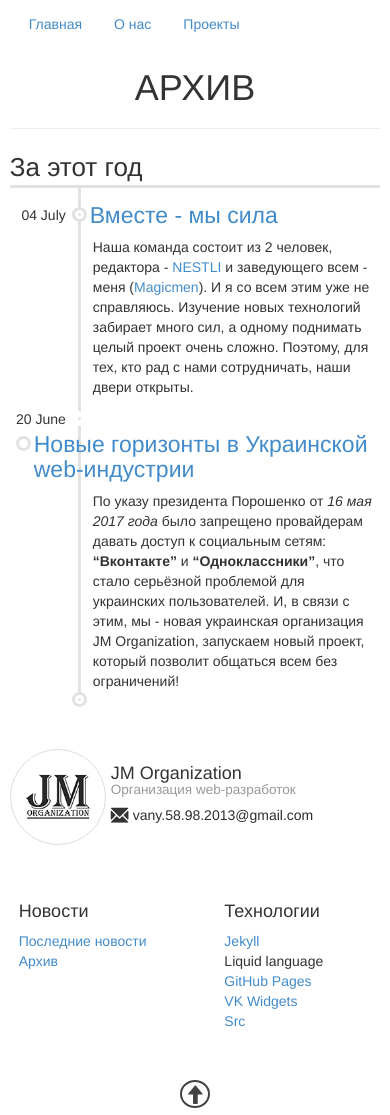
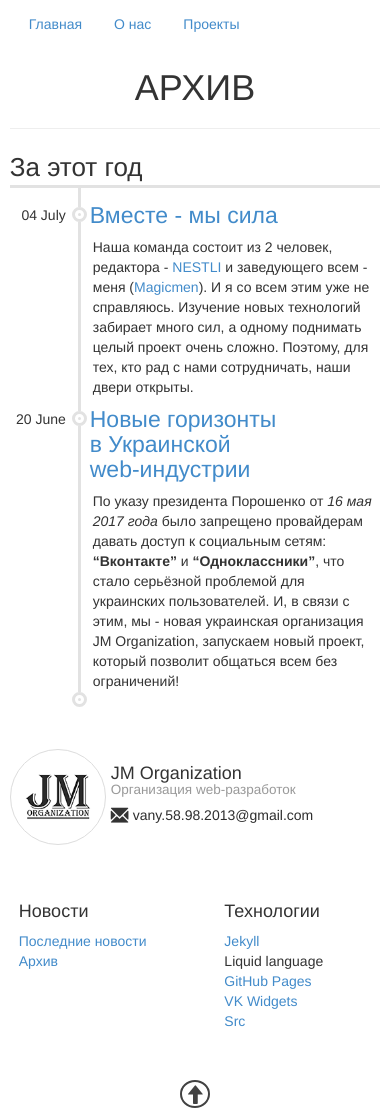
Before and after one commit to jm-organization/jm-organization.github.io, a Jekyll site: the page built from archive/index.html, in a window 390 px wide and 1115 px high. Built offline with Jekyll 4.4.1, drawn with Linux system fonts in a browser that asks for light colours.

Commit message:
Адаптирование под мобильные устройства

```diff
--- a/assets/css/main.css
+++ b/assets/css/main.css
@@ -331,6 +331,10 @@ footer {
         line-height: 25px;
         font-size: 23px;
         float: left; }
+        @media (max-width: 728px) {
+          .page-width .jm-archive .jm-a-events .jm-a-year-block .jm-archive-article > .jm-aa-title {
+            word-wrap: break-word;
+            max-width: 220px; } }
         .page-width .jm-archive .jm-a-events .jm-a-year-block .jm-archive-article > .jm-aa-title:before {
           content: "";
           position: absolute;
--- a/assets/css/main.sass
+++ b/assets/css/main.sass
@@ -356,6 +356,9 @@ footer
           line-height: 25px
           font-size: 23px
           float: left
+          @media (max-width: 728px)
+            word-wrap: break-word
+            max-width: 220px
           &:before
             content: ''
             position: absolute
```
